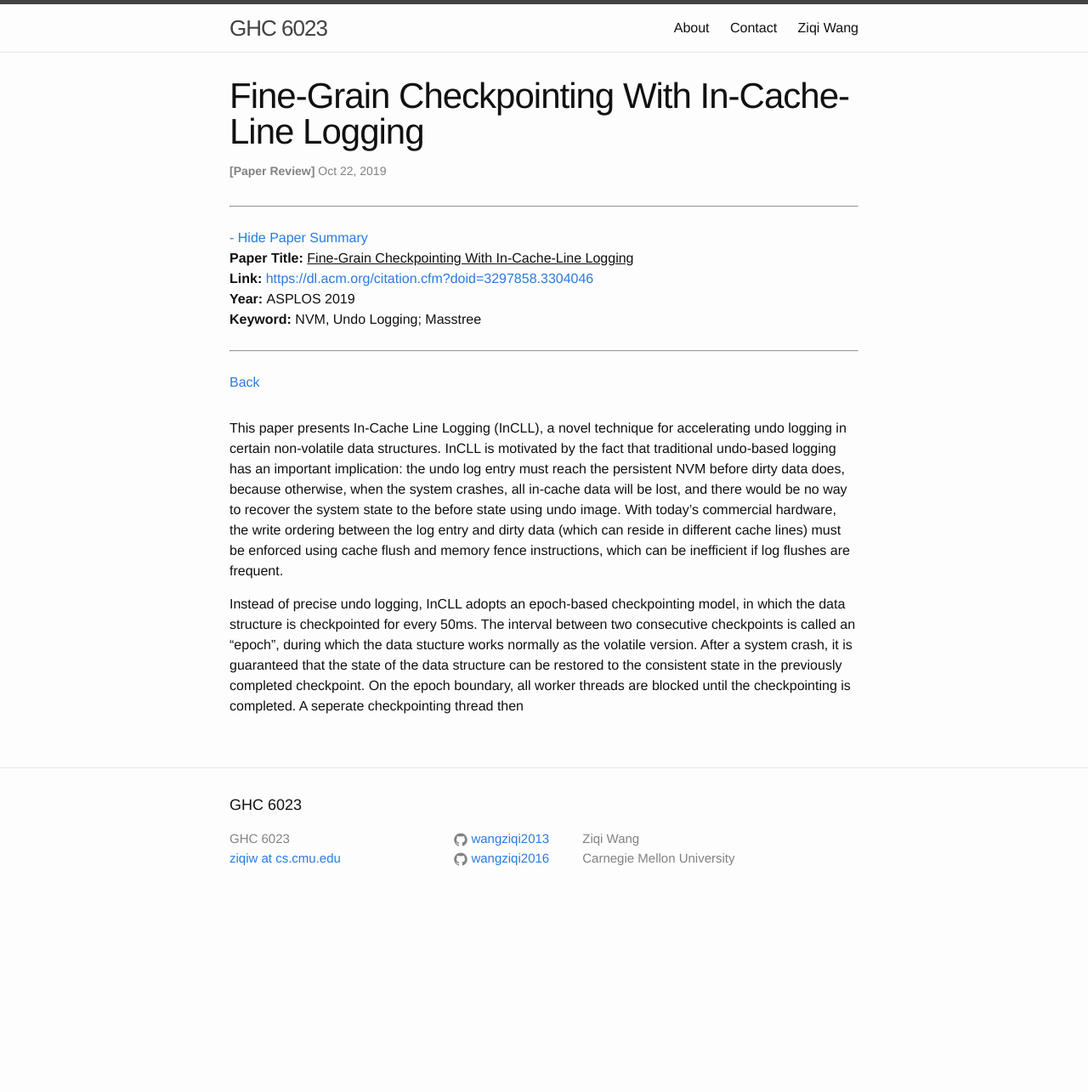
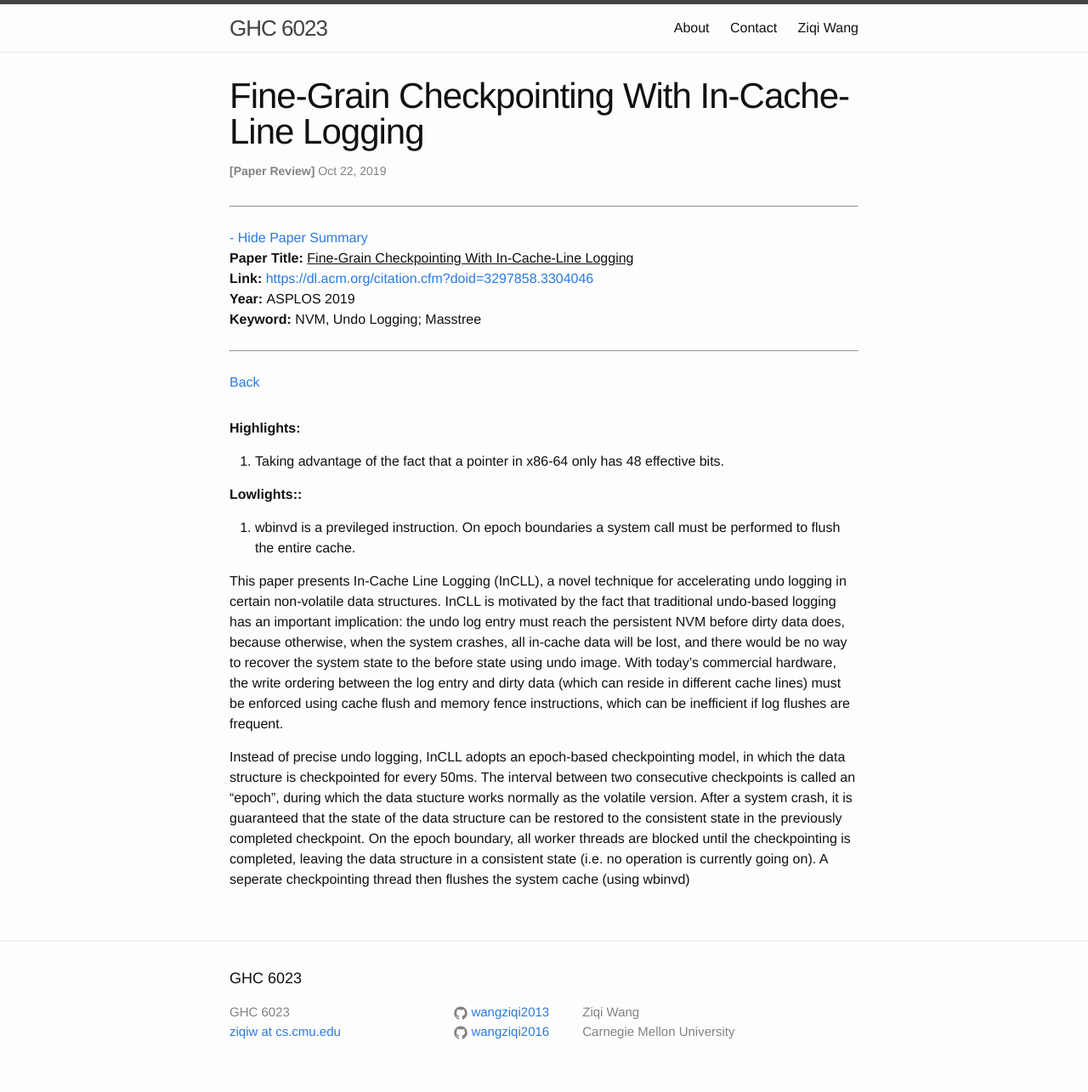
Before and after one commit to wangziqi2013/wangziqi2013.github.io, a Jekyll site: the page built from _posts/2019-10-22-incll.markdown, in a window 1280 px wide. Shown: the whole page at 85% size. Built offline with Jekyll 4.4.1, drawn with Linux system fonts in a browser that asks for light colours; before the commit the page ends 1081 px from its top, so only the background shows below that.

Commit message:
Adding highlights and lowlights

```diff
--- a/_posts/2019-10-22-incll.markdown
+++ b/_posts/2019-10-22-incll.markdown
@@ -13,6 +13,14 @@ htm_cr:
 version_mgmt:
 ---
 
+**Highlights:**
+
+1. Taking advantage of the fact that a pointer in x86-64 only has 48 effective bits.
+
+**Lowlights::**
+
+1. wbinvd is a previleged instruction. On epoch boundaries a system call must be performed to flush the entire cache.
+
 This paper presents In-Cache Line Logging (InCLL), a novel technique for accelerating undo logging in certain non-volatile
 data structures. InCLL is motivated by the fact that traditional undo-based logging has an important implication: the
 undo log entry must reach the persistent NVM before dirty data does, because otherwise, when the system crashes, all in-cache
@@ -24,4 +32,5 @@ Instead of precise undo logging, InCLL adopts an epoch-based checkpointing model
 for every 50ms. The interval between two consecutive checkpoints is called an "epoch", during which the data stucture works
 normally as the volatile version. After a system crash, it is guaranteed that the state of the data structure can be
 restored to the consistent state in the previously completed checkpoint. On the epoch boundary, all worker threads are blocked
-until the checkpointing is completed. A seperate checkpointing thread then
+until the checkpointing is completed, leaving the data structure in a consistent state (i.e. no operation is currently going on).
+A seperate checkpointing thread then flushes the system cache (using wbinvd)
```
